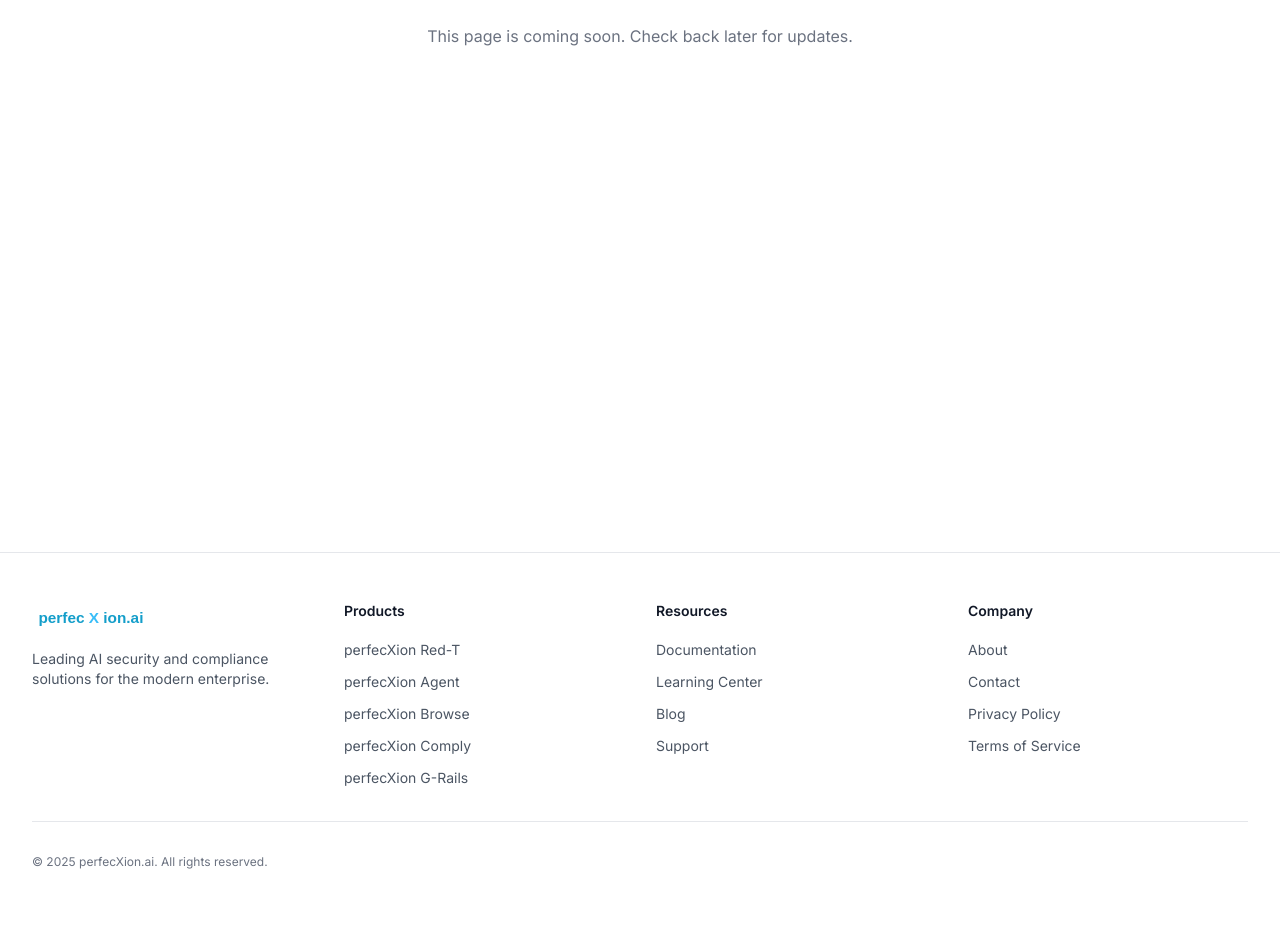
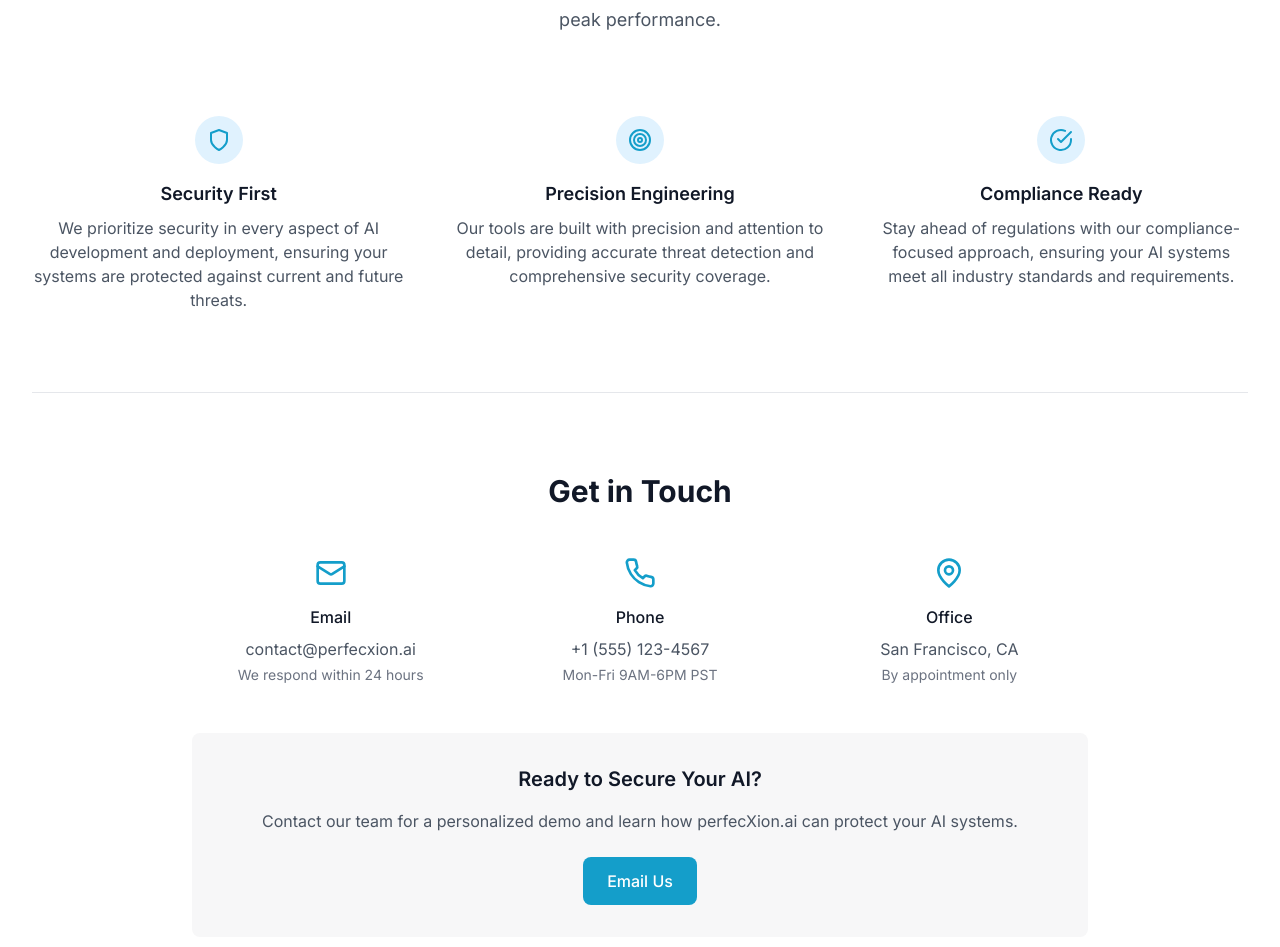
Before and after one commit to perfecxion-ai/perfecxion-site, a Next.js app: page /about in a window 1280 px wide. Shown: the part 345-1292 px from the top of the page. Before the commit the page ends 1263 px from the top, so only its background shows below. Built offline with nearby package versions, Linux system fonts and the light colour scheme.

Commit message:
Update product naming to perfecX, remove Get Started buttons, merge Contact into About page

```diff
--- a/app/about/page.tsx
+++ b/app/about/page.tsx
@@ -1,25 +1,120 @@
 import { Metadata } from 'next'
+import { Mail, Phone, MapPin, Shield, Target, CheckCircle } from 'lucide-react'
 
 export const metadata: Metadata = {
   title: 'About Us',
   description: 'Learn about perfecXion.ai and our mission to secure AI systems worldwide.',
 }
 
-export default function AboutUsPage() {
+export default function AboutPage() {
   return (
     <div className="bg-white dark:bg-background-dark min-h-screen">
-      <div className="mx-auto max-w-4xl px-6 py-24 sm:py-32 lg:px-8">
-        <div className="text-center">
+      <div className="mx-auto max-w-7xl px-6 py-24 sm:py-32 lg:px-8">
+        {/* About Section */}
+        <div className="mx-auto max-w-4xl text-center mb-20">
           <h1 className="text-4xl font-bold tracking-tight text-gray-900 dark:text-gray-100 sm:text-5xl">
-            About Us
+            About perfecXion.ai
           </h1>
           <p className="mt-6 text-lg leading-8 text-gray-600 dark:text-gray-400">
-            Learn about perfecXion.ai and our mission to secure AI systems worldwide.
+            We're on a mission to make AI systems secure, compliant, and trustworthy.
+            Our comprehensive suite of security tools helps organizations protect their AI infrastructure
+            from emerging threats while maintaining peak performance.
           </p>
-          <div className="mt-10">
-            <p className="text-gray-500 dark:text-gray-400">
-              This page is coming soon. Check back later for updates.
+        </div>
+
+        {/* Mission & Values */}
+        <div className="grid grid-cols-1 gap-12 lg:grid-cols-3 mb-20">
+          <div className="text-center">
+            <div className="mx-auto mb-4 flex h-12 w-12 items-center justify-center rounded-full bg-primary-100 dark:bg-primary-900">
+              <Shield className="h-6 w-6 text-primary-500" />
+            </div>
+            <h3 className="text-lg font-semibold text-gray-900 dark:text-gray-100 mb-2">Security First</h3>
+            <p className="text-gray-600 dark:text-gray-400">
+              We prioritize security in every aspect of AI development and deployment,
+              ensuring your systems are protected against current and future threats.
             </p>
+          </div>
+
+          <div className="text-center">
+            <div className="mx-auto mb-4 flex h-12 w-12 items-center justify-center rounded-full bg-primary-100 dark:bg-primary-900">
+              <Target className="h-6 w-6 text-primary-500" />
+            </div>
+            <h3 className="text-lg font-semibold text-gray-900 dark:text-gray-100 mb-2">Precision Engineering</h3>
+            <p className="text-gray-600 dark:text-gray-400">
+              Our tools are built with precision and attention to detail, providing accurate
+              threat detection and comprehensive security coverage.
+            </p>
+          </div>
+
+          <div className="text-center">
+            <div className="mx-auto mb-4 flex h-12 w-12 items-center justify-center rounded-full bg-primary-100 dark:bg-primary-900">
+              <CheckCircle className="h-6 w-6 text-primary-500" />
+            </div>
+            <h3 className="text-lg font-semibold text-gray-900 dark:text-gray-100 mb-2">Compliance Ready</h3>
+            <p className="text-gray-600 dark:text-gray-400">
+              Stay ahead of regulations with our compliance-focused approach, ensuring your
+              AI systems meet all industry standards and requirements.
+            </p>
+          </div>
+        </div>
+
+        {/* Contact Section */}
+        <div className="border-t border-gray-200 dark:border-gray-700 pt-20">
+          <div className="mx-auto max-w-4xl">
+            <h2 className="text-3xl font-bold text-center text-gray-900 dark:text-gray-100 mb-12">
+              Get in Touch
+            </h2>
+
+            <div className="grid grid-cols-1 md:grid-cols-3 gap-8">
+              <div className="text-center">
+                <Mail className="h-8 w-8 text-primary-500 mx-auto mb-4" />
+                <h3 className="font-medium text-gray-900 dark:text-gray-100 mb-2">Email</h3>
+                <p className="text-gray-600 dark:text-gray-400">
+                  contact@perfecxion.ai
+                </p>
+                <p className="text-sm text-gray-500 dark:text-gray-500 mt-1">
+                  We respond within 24 hours
+                </p>
+              </div>
+
+              <div className="text-center">
+                <Phone className="h-8 w-8 text-primary-500 mx-auto mb-4" />
+                <h3 className="font-medium text-gray-900 dark:text-gray-100 mb-2">Phone</h3>
+                <p className="text-gray-600 dark:text-gray-400">
+                  +1 (555) 123-4567
+                </p>
+                <p className="text-sm text-gray-500 dark:text-gray-500 mt-1">
+                  Mon-Fri 9AM-6PM PST
+                </p>
+              </div>
+
+              <div className="text-center">
+                <MapPin className="h-8 w-8 text-primary-500 mx-auto mb-4" />
+                <h3 className="font-medium text-gray-900 dark:text-gray-100 mb-2">Office</h3>
+                <p className="text-gray-600 dark:text-gray-400">
+                  San Francisco, CA
+                </p>
+                <p className="text-sm text-gray-500 dark:text-gray-500 mt-1">
+                  By appointment only
+                </p>
+              </div>
+            </div>
+
+            <div className="mt-12 p-8 bg-background-subtle dark:bg-background-dark-subtle rounded-lg text-center">
+              <h3 className="text-xl font-semibold text-gray-900 dark:text-gray-100 mb-4">
+                Ready to Secure Your AI?
+              </h3>
+              <p className="text-gray-600 dark:text-gray-400 mb-6">
+                Contact our team for a personalized demo and learn how perfecXion.ai
+                can protect your AI systems.
+              </p>
+              <a
+                href="mailto:contact@perfecxion.ai"
+                className="btn-primary inline-block"
+              >
+                Email Us
+              </a>
+            </div>
           </div>
         </div>
       </div>
--- a/app/page.tsx
+++ b/app/page.tsx
@@ -98,7 +98,7 @@
               Join hundreds of organizations that trust perfecXion.ai to secure their AI systems.
             </p>
             <div className="mt-10 flex items-center justify-center gap-x-6">
-              <Link href="/contact" className="btn-primary">
+              <Link href="/about" className="btn-primary">
                 Start Your Security Assessment
               </Link>
               <Link href="/docs" className="btn-secondary">
--- a/app/products/page.tsx
+++ b/app/products/page.tsx
@@ -49,7 +49,7 @@
               Our team can work with you to develop custom AI security solutions
               tailored to your specific requirements and use cases.
             </p>
-            <Link href="/contact" className="btn-primary">
+            <Link href="/about" className="btn-primary">
               Contact Our Team
             </Link>
           </div>
--- a/components/Footer.tsx
+++ b/components/Footer.tsx
@@ -3,11 +3,11 @@
 
 const navigation = {
   product: [
-    { name: 'perfecXion Red-T', href: '/products/perfecxion-red-t' },
-    { name: 'perfecXion Agent', href: '/products/perfecxion-agent' },
-    { name: 'perfecXion Browse', href: '/products/perfecxion-browse' },
-    { name: 'perfecXion Comply', href: '/products/perfecxion-comply' },
-    { name: 'perfecXion G-Rails', href: '/products/perfecxion-g-rails' },
+    { name: 'perfecX Red-T', href: '/products/perfecxion-red-t' },
+    { name: 'perfecX Agent', href: '/products/perfecxion-agent' },
+    { name: 'perfecX Browse', href: '/products/perfecxion-browse' },
+    { name: 'perfecX Comply', href: '/products/perfecxion-comply' },
+    { name: 'perfecX G-Rails', href: '/products/perfecxion-g-rails' },
   ],
   resources: [
     { name: 'Documentation', href: '/docs' },
@@ -17,7 +17,6 @@
   ],
   company: [
     { name: 'About', href: '/about' },
-    { name: 'Contact', href: '/contact' },
     { name: 'Privacy Policy', href: '/privacy' },
     { name: 'Terms of Service', href: '/terms' },
   ],
--- a/components/Header.tsx
+++ b/components/Header.tsx
@@ -13,7 +13,6 @@
   { name: 'Blog', href: '/blog' },
   { name: 'Docs', href: '/docs' },
   { name: 'About', href: '/about' },
-  { name: 'Contact', href: '/contact' },
 ]
 
 export default function Header() {
@@ -60,9 +59,6 @@
 
         <div className="hidden lg:flex lg:flex-1 lg:justify-end lg:items-center lg:gap-4">
           <ThemeToggle />
-          <Link href="/contact" className="btn-primary">
-            Get Started
-          </Link>
         </div>
       </nav>
 
@@ -107,9 +103,6 @@
                 </div>
                 <div className="py-6 flex items-center gap-4">
                   <ThemeToggle />
-                  <Link href="/contact" className="btn-primary w-full text-center">
-                    Get Started
-                  </Link>
                 </div>
               </div>
             </div>
--- a/scripts/generate-sitemap.js
+++ b/scripts/generate-sitemap.js
@@ -17,7 +17,6 @@
   '/learning',
   '/docs',
   '/about',
-  '/contact',
   '/support',
 ];
 
```
Also changed, not shown: lib/products.ts (+5 -5 lines), 1 other file (tests, documents, lock files or other folders).
